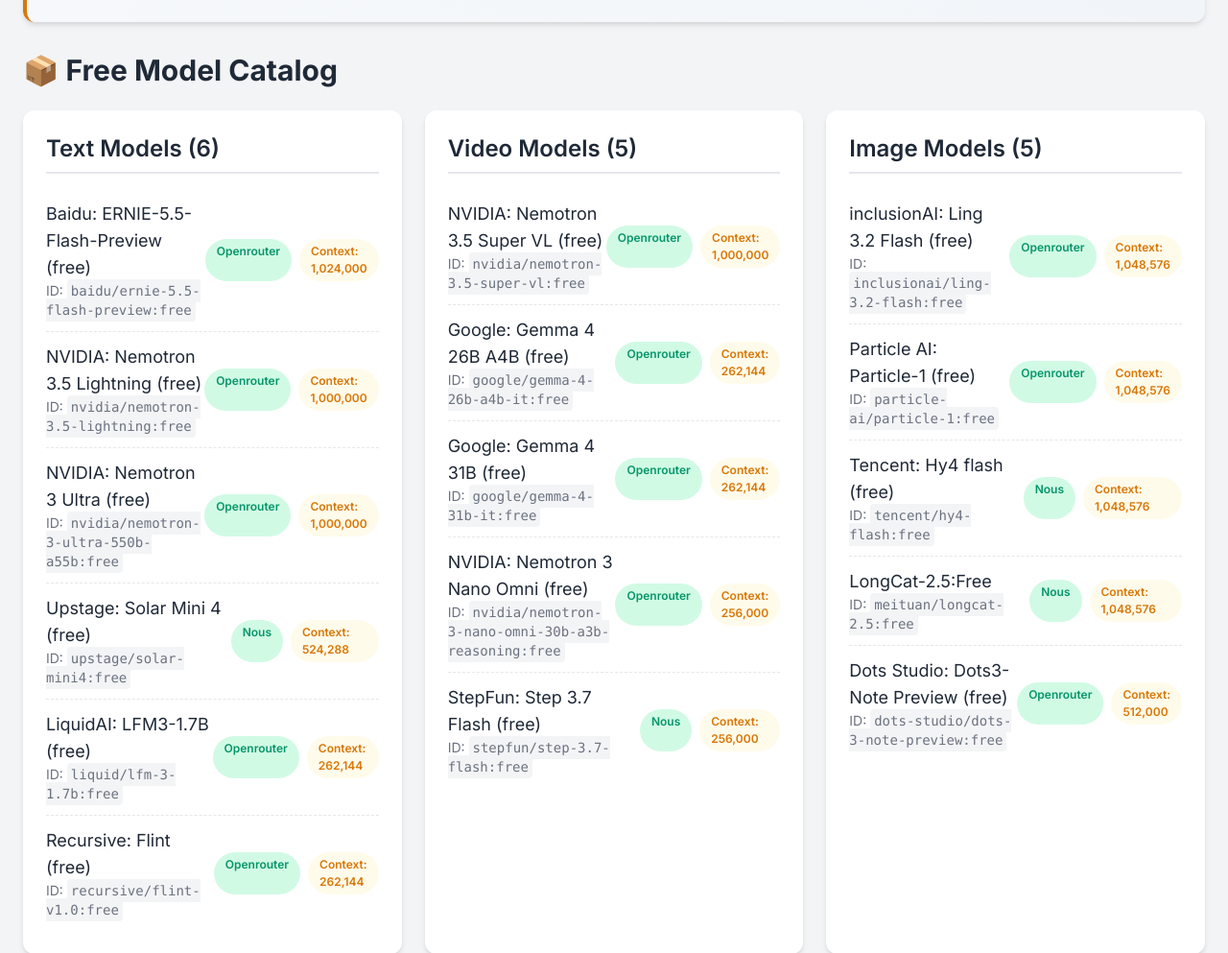
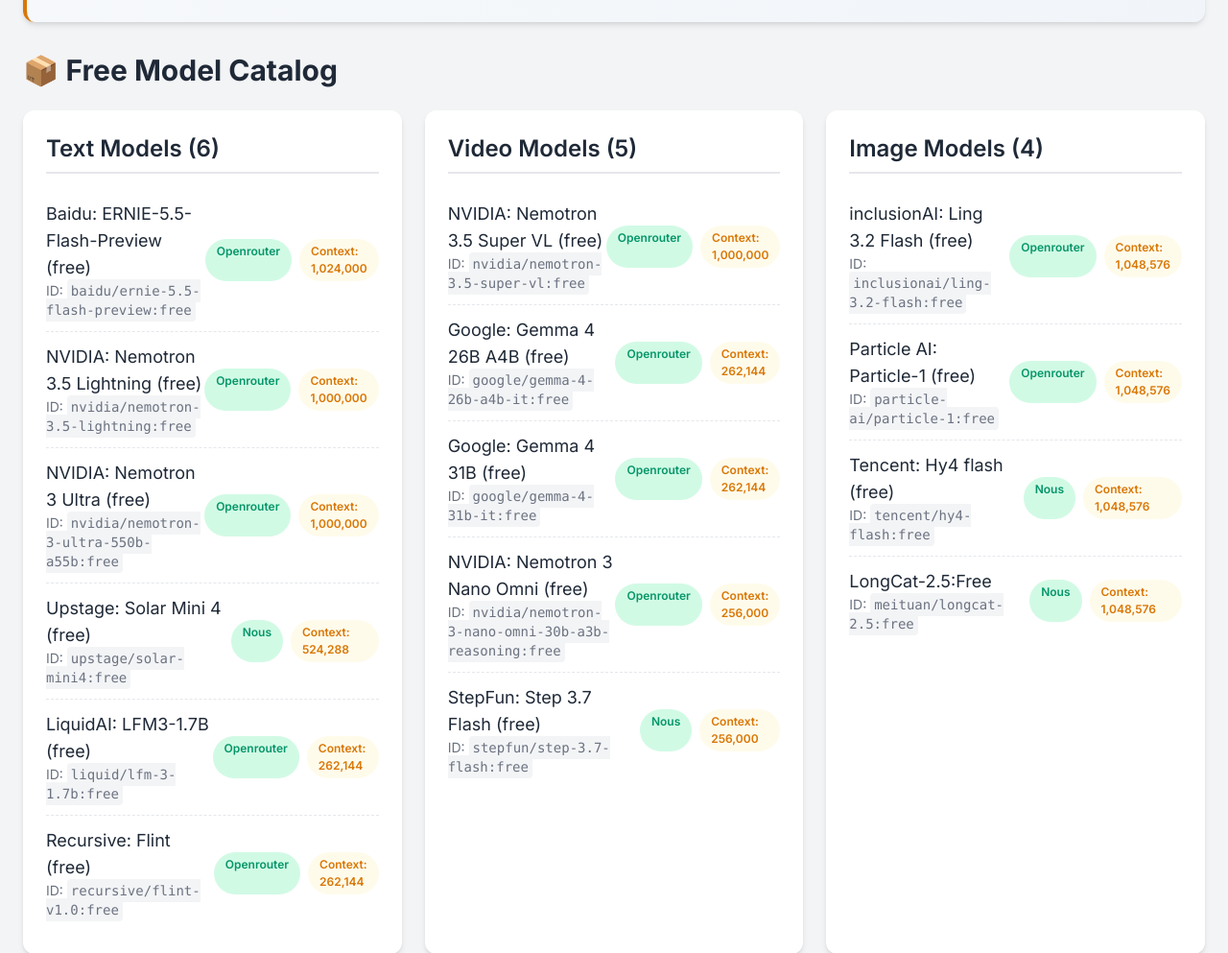
Before and after one commit to sinukarta/sinukarta.github.io, a plain HTML site: page free.html in a window 1280 px wide. Shown: the part 1240-2233 px from the top of the page at 96% size. Drawn offline with nearby package versions, Linux system fonts and the light colour scheme.

Commit message:
auto: update free models report

```diff
--- a/free.html
+++ b/free.html
@@ -34,7 +34,7 @@
         <div class="header text-white p-8 rounded-lg mb-8 shadow-lg">
             <h1 class="text-4xl font-bold mb-2">🚨 Laporan Model Gratis Hermes</h1>
             <p class="text-xl">Daftar model AI gratis dari OpenRouter, Nous Portal, Groq, dan referensi tokengratis.id</p>
-            <p class="text-sm mt-2">Terakhir diperbarui: 24 November 2026 21:06 WIB</p>
+            <p class="text-sm mt-2">Terakhir diperbarui: 25 November 2026 01:01 WIB</p>
         </div>
 
         <!-- ── TASK ROUTING TIERS ── -->
@@ -355,7 +355,7 @@
             </div>
 
             <div class="card p-6">
-                <h2 class="text-2xl font-semibold category-title capitalize">image Models (5)</h2>
+                <h2 class="text-2xl font-semibold category-title capitalize">image Models (4)</h2>
                 <ul class="model-list">
 
                     <li class="flex justify-between items-center">
@@ -402,17 +402,6 @@
                         </div>
                     </li>
 
-                    <li class="flex justify-between items-center">
-                        <div>
-                            <p class="font-medium text-lg">Dots Studio: Dots3-Note Preview (free)</p>
-                            <p class="text-gray-500 text-sm">ID: <code class="bg-gray-100 p-1 rounded">dots-studio/dots-3-note-preview:free</code></p>
-                        </div>
-                        <div class="flex space-x-2">
-                            <span class="badge provider-badge">Openrouter</span>
-                            <span class="badge context-badge">Context: 512,000</span>
-                        </div>
-                    </li>
-
                 </ul>
             </div>
 
```
